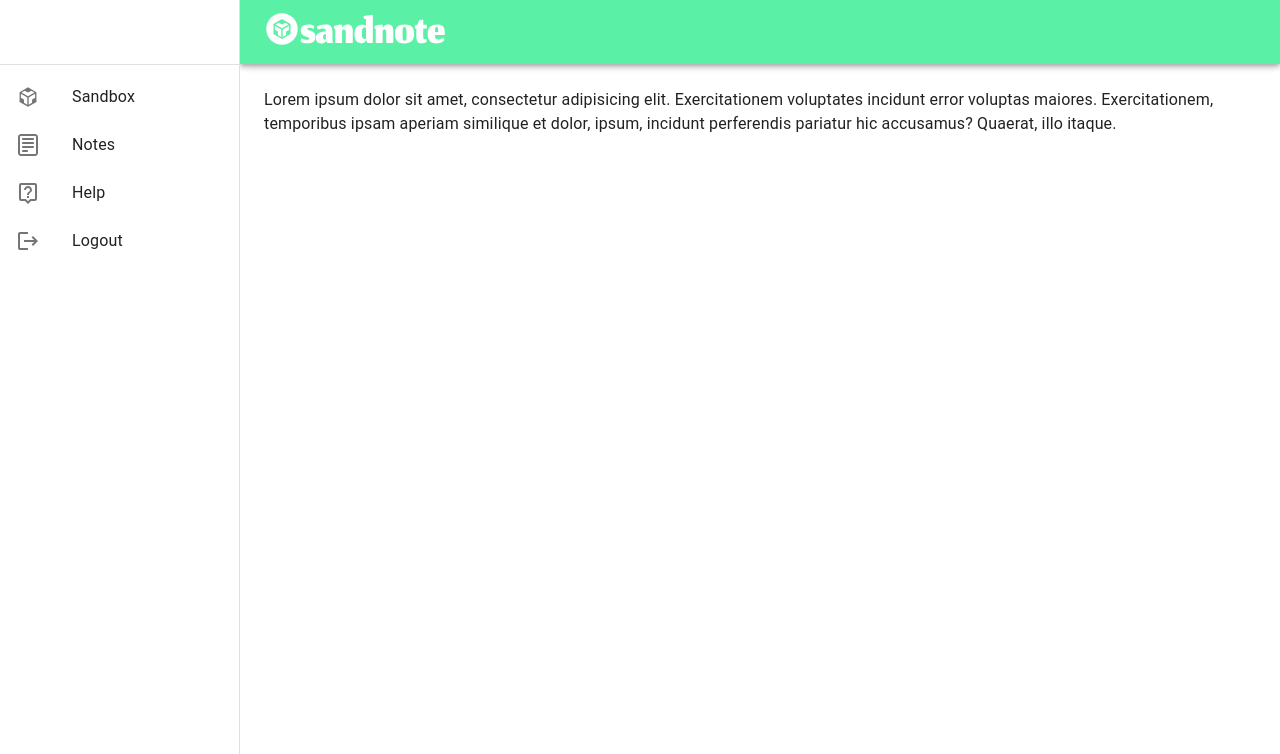
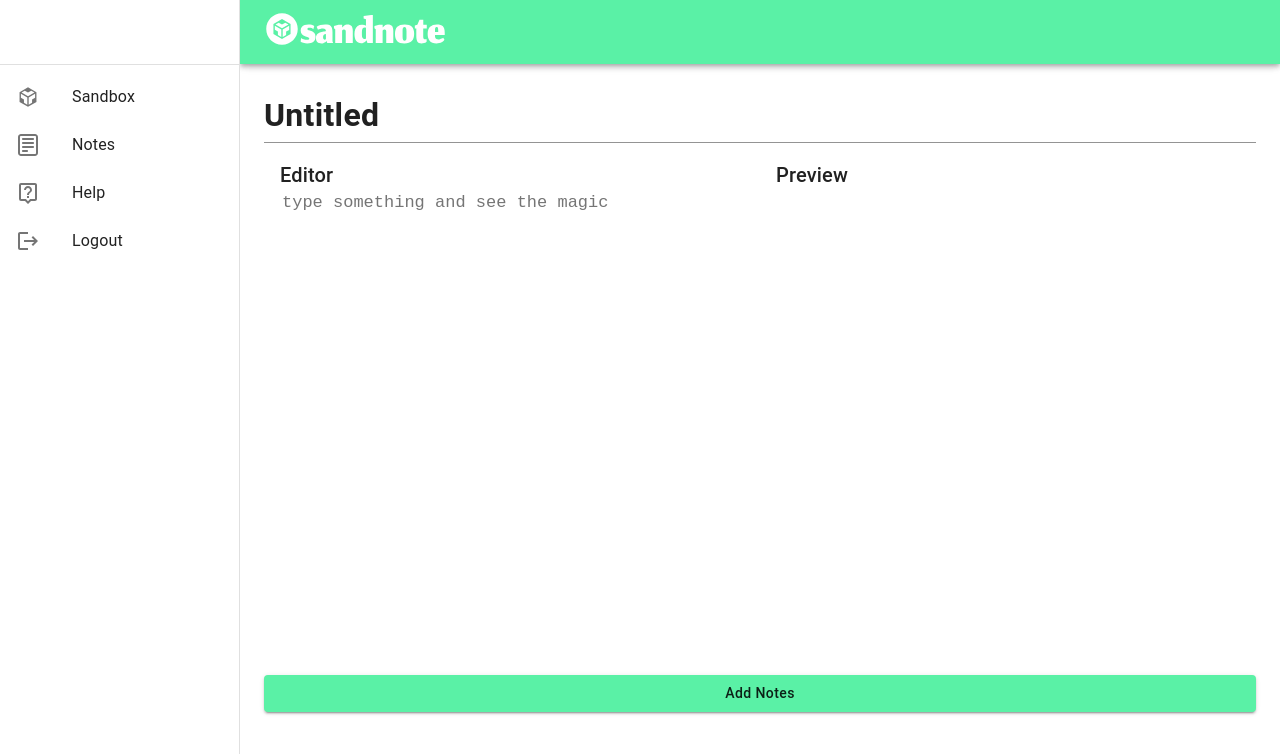
Before and after one commit to ridhlab/sandnote, a React (Create React App) app: page /dashboard in a window 1280 px wide. Shown: the top 754 px of the page. Built offline with nearby package versions, Linux system fonts and the light colour scheme; no server answers; sample sign-in values are in the browser's storage.

Commit message:
add markdown editor and preview

```diff
--- a/package.json
+++ b/package.json
@@ -22,6 +22,7 @@
     "redux": "^4.2.0",
     "redux-firestore": "^1.0.0",
     "redux-thunk": "^2.4.1",
+    "remark-gfm": "^3.0.1",
     "web-vitals": "^2.1.0"
   },
   "scripts": {
--- a/src/App.jsx
+++ b/src/App.jsx
@@ -5,6 +5,7 @@ import { Route, Routes } from "react-router-dom";
 import LandingPage from "./screens/LandingPage";
 import Dashboard from "./screens/Dashboard";
 import PrivateRoute from "./Components/PrivateRoute";
+import Help from "./screens/Help";
 
 const App = () => {
     return (
@@ -18,6 +19,14 @@ const App = () => {
                     </PrivateRoute>
                 }
             />
+            <Route
+                path="/help"
+                element={
+                    <PrivateRoute>
+                        <Help />
+                    </PrivateRoute>
+                }
+            />
         </Routes>
     );
 };
--- a/src/Components/Drawer/index.jsx
+++ b/src/Components/Drawer/index.jsx
@@ -9,6 +9,7 @@ import { useNavigate } from "react-router-dom";
 
 // Context
 import { useAuth } from "../../context/AuthContext";
+import { useMd } from "../../context/MdContext";
 
 // Icons
 import { AiOutlineCodeSandbox } from "react-icons/ai";
@@ -18,6 +19,8 @@ import { MdLogout } from "react-icons/md";
 
 const ResponsiveDrawer = ({ drawerWidth, window, mobileOpen, handleDrawerToggle }) => {
     const { logout } = useAuth();
+
+    const { title, titleValue, acceptTitleValue } = useMd();
 
     const navigate = useNavigate();
 
@@ -40,6 +43,21 @@ const ResponsiveDrawer = ({ drawerWidth, window, mobileOpen, handleDrawerToggle
         },
     ];
 
+    const checkTitleValue = () => {
+        if (title !== titleValue) {
+            acceptTitleValue(titleValue);
+        }
+    };
+
+    const handleClickSandbox = () => {
+        navigate("/dashboard");
+    };
+
+    const handleClickHelp = (callback) => {
+        navigate("/help");
+        callback();
+    };
+
     const handleLogout = () => {
         logout();
         localStorage.removeItem("user");
@@ -49,6 +67,12 @@ const ResponsiveDrawer = ({ drawerWidth, window, mobileOpen, handleDrawerToggle
     const container = window !== undefined ? () => window().document.body : undefined;
 
     const handleClickNavItem = (name) => {
+        if (name === "Sandbox") {
+            handleClickSandbox();
+        }
+        if (name === "Help") {
+            handleClickHelp(checkTitleValue);
+        }
         if (name === "Logout") {
             handleLogout();
         }
--- a/src/Components/Layout/Main/index.jsx
+++ b/src/Components/Layout/Main/index.jsx
@@ -30,7 +30,6 @@ const LayoutMain = ({ children }) => {
                 <>
                     <ResponsiveDrawer drawerWidth={drawerWidth} mobileOpen={mobileOpen} handleDrawerToggle={handleDrawerToggle} />
                     {/* Main App */}
-
                     <Box component="main" sx={{ flexGrow: 1, p: 3, maxWidth: "100%" }}>
                         <Toolbar />
                         {children}
--- a/src/Components/Navbar/index.jsx
+++ b/src/Components/Navbar/index.jsx
@@ -43,7 +43,7 @@ const Navbar = ({ handleDrawerToggle, drawerWidth }) => {
                         </IconButton>
                     )}
                     {!isLoadingAuth && (
-                        <Link to={() => (isLogin ? "/dashboard" : "/")}>
+                        <Link to={isLogin ? "/dashboard" : "/"}>
                             <Logo />
                         </Link>
                     )}
--- /dev/null
+++ b/src/context/MdContext.js
@@ -0,0 +1,46 @@
+import React, { createContext, useContext, useState } from "react";
+
+const MdContext = createContext({
+    title: String,
+    titleValue: String,
+    bodyText: String,
+    handleChangeTitle: Function,
+    handleChangeBodyText: Function,
+    acceptTitleValue: Function,
+});
+
+const useMd = () => useContext(MdContext);
+
+const MdContextProvider = ({ children }) => {
+    const [title, setTitle] = useState("Untitled");
+
+    const [titleValue, setTitleValue] = useState(title);
+
+    const [bodyText, setBodyText] = useState("");
+
+    const handleChangeTitle = (value) => {
+        console.log(value);
+        setTitleValue(value);
+    };
+
+    const handleChangeBodyText = (value) => {
+        setBodyText(value);
+    };
+
+    const acceptTitleValue = (value) => {
+        setTitle(value);
+    };
+
+    const value = {
+        title,
+        titleValue,
+        bodyText,
+        handleChangeTitle,
+        handleChangeBodyText,
+        acceptTitleValue,
+    };
+
+    return <MdContext.Provider value={value}>{children}</MdContext.Provider>;
+};
+
+export { useMd, MdContextProvider };
--- a/src/index.js
+++ b/src/index.js
@@ -13,37 +13,28 @@ import theme from "./themes/config";
 
 // Provider Context
 import { AuthContextProvider } from "./context/AuthContext";
+import { MdContextProvider } from "./context/MdContext";
 
 // Redux
 import { Provider } from "react-redux";
 
-// Firebase
-import firebase from "firebase/app";
-import { createFirestoreInstance } from "redux-firestore";
-import { ReactReduxFirebaseProvider } from "react-redux-firebase";
+// Store
 import store from "./service/redux";
-
-// const rrfProps = {
-//     firebase,
-//     config: {},
-//     dispatch: store.dispatch,
-//     createFirestoreInstance,
-// };
 
 const root = ReactDOM.createRoot(document.getElementById("root"));
 
 root.render(
     <React.StrictMode>
         <Provider store={store}>
-            {/* <ReactReduxFirebaseProvider {...rrfProps}> */}
             <BrowserRouter>
                 <AuthContextProvider>
-                    <ThemeProvider theme={theme}>
-                        <App />
-                    </ThemeProvider>
+                    <MdContextProvider>
+                        <ThemeProvider theme={theme}>
+                            <App />
+                        </ThemeProvider>
+                    </MdContextProvider>
                 </AuthContextProvider>
             </BrowserRouter>
-            {/* </ReactReduxFirebaseProvider> */}
         </Provider>
     </React.StrictMode>
 );
--- a/src/screens/Dashboard/index.jsx
+++ b/src/screens/Dashboard/index.jsx
@@ -1,26 +1,85 @@
-import React from "react";
+import React, { useState } from "react";
+import styles from "./style.module.css";
+import "./style.css";
 
 // Mui Material
-import { Box, Button, Typography } from "@mui/material";
+import { Box, Button, Typography, TextField } from "@mui/material";
 
 // React Router
-import { Navigate } from "react-router-dom";
+import { Navigate, useNavigate } from "react-router-dom";
 
 // Compponents
 import LayoutMain from "../../Components/Layout/Main";
-import Navbar from "../../Components/Navbar";
 
 // Context
 import { useAuth } from "../../context/AuthContext";
+import { useMd } from "../../context/MdContext";
+
+// Icon
+import { AiOutlineEdit } from "react-icons/ai";
+
+// Library
+import ReactMarkdown from "react-markdown";
+import remarkGfm from "remark-gfm";
 
 const Dashboard = () => {
     const { currentUser, isLogin, isLoadingAuth } = useAuth();
+
+    const { title, titleValue, bodyText, handleChangeTitle, handleChangeBodyText, acceptTitleValue } = useMd();
+
+    const navigate = useNavigate();
+
+    const handleSubmitTitle = (e) => {
+        e.preventDefault();
+        acceptTitleValue(titleValue);
+    };
+
+    const handleKeyUp = (event) => {
+        if (event.keyCode === 13) {
+            event.preventDefault();
+            event.target.blur();
+        }
+    };
+
+    console.log("title", title);
+    console.log("titleValue", titleValue);
+    console.log("bodyText", bodyText);
+
     return (
         <LayoutMain>
-            <Typography paragraph>
-                Lorem ipsum dolor sit amet, consectetur adipisicing elit. Exercitationem voluptates incidunt error voluptas maiores. Exercitationem, temporibus
-                ipsam aperiam similique et dolor, ipsum, incidunt perferendis pariatur hic accusamus? Quaerat, illo itaque.
-            </Typography>
+            <Box>
+                <form className={styles.formTitle} onSubmit={handleSubmitTitle}>
+                    <TextField
+                        InputProps={{ style: { fontSize: 32, fontWeight: 700 } }}
+                        autoComplete="off"
+                        id="standard-basic"
+                        variant="standard"
+                        value={titleValue}
+                        onChange={(e) => handleChangeTitle(e.target.value)}
+                        fullWidth
+                        onKeyUp={handleKeyUp}
+                    />
+                    <button type="submit" style={{ display: "none" }}></button>
+                </form>
+                <Box display={{ md: "flex" }} my={2} height={{ sm: "auto", md: 500 }}>
+                    <Box width={{ sm: "100%", md: "50%" }} px={2} height={{ sm: 320, md: "100%" }}>
+                        <Typography variant="h6">Editor</Typography>
+                        <textarea
+                            value={bodyText}
+                            className={styles.editorInput}
+                            placeholder="type something and see the magic"
+                            onChange={(e) => handleChangeBodyText(e.target.value)}
+                        />
+                    </Box>
+                    <Box width="50%" px={2} height={{ sm: 320, md: "100%" }}>
+                        <Typography variant="h6">Preview</Typography>
+                        <ReactMarkdown children={bodyText} remarkPlugins={[remarkGfm]} />
+                    </Box>
+                </Box>
+                <Button variant="contained" sx={{ textTransform: "none" }} fullWidth>
+                    Add Notes
+                </Button>
+            </Box>
         </LayoutMain>
     );
 };
--- /dev/null
+++ b/src/screens/Dashboard/style.css
@@ -0,0 +1,3 @@
+[contenteditable]:focus {
+    outline: 0px solid transparent;
+}
--- /dev/null
+++ b/src/screens/Dashboard/style.module.css
@@ -0,0 +1,24 @@
+.formTitle{
+    display: flex;
+    align-items: center;
+}
+
+.editorInput{
+    width:100%;
+    height: 50%;
+    resize:none;
+    border:none;
+    outline-color: #5463FF;
+    font-size:17px;
+}
+
+.editorInput:focus{
+    outline: none;
+}
+
+@media only screen and (min-width: 900px) {
+    /* For mobile phones: */
+    .editorInput{
+        height: 100%;
+    }
+}
--- /dev/null
+++ b/src/screens/Help/index.jsx
@@ -0,0 +1,14 @@
+import React from "react";
+
+// MUI
+import { Box } from "@mui/material";
+
+// Components
+import Navbar from "../../Components/Navbar";
+import LayoutMain from "../../Components/Layout/Main";
+
+const Help = () => {
+    return <LayoutMain></LayoutMain>;
+};
+
+export default Help;
```
Also changed, not shown: 1 other file (tests, documents, lock files or other folders).
